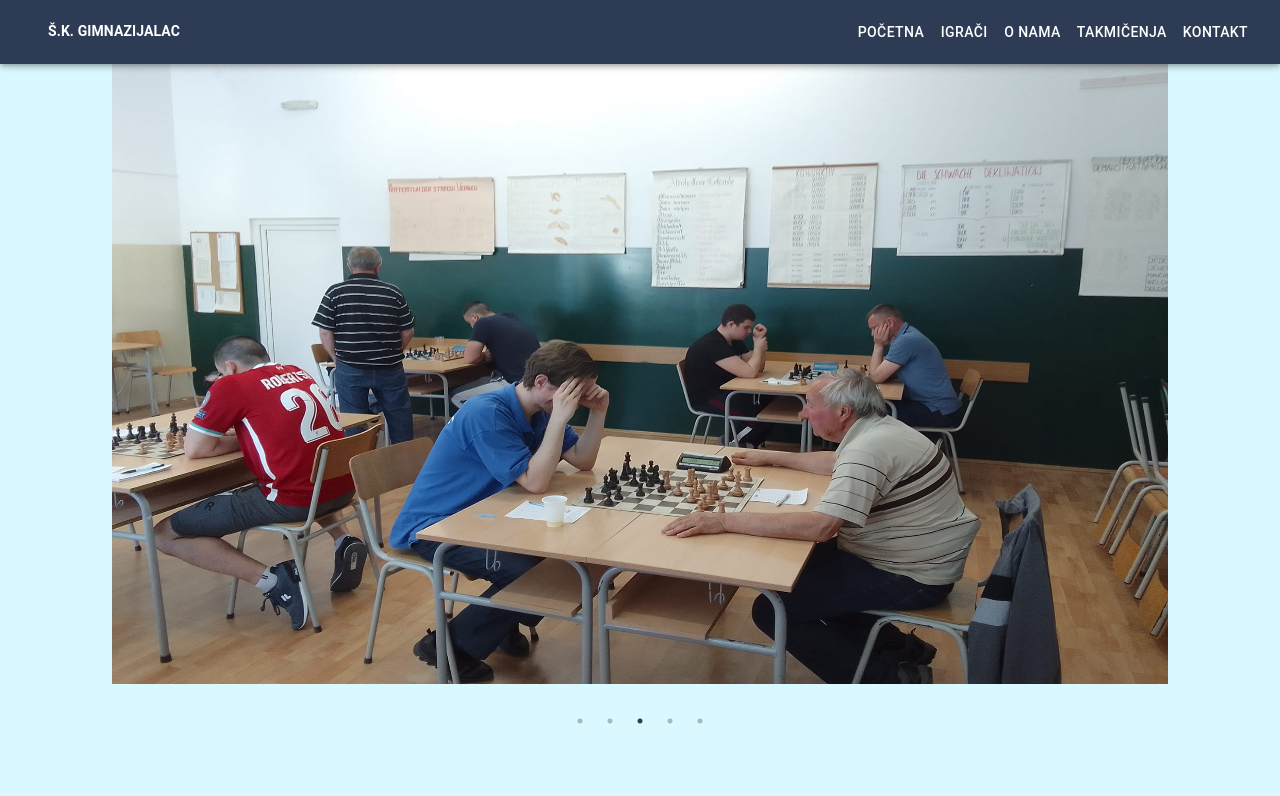
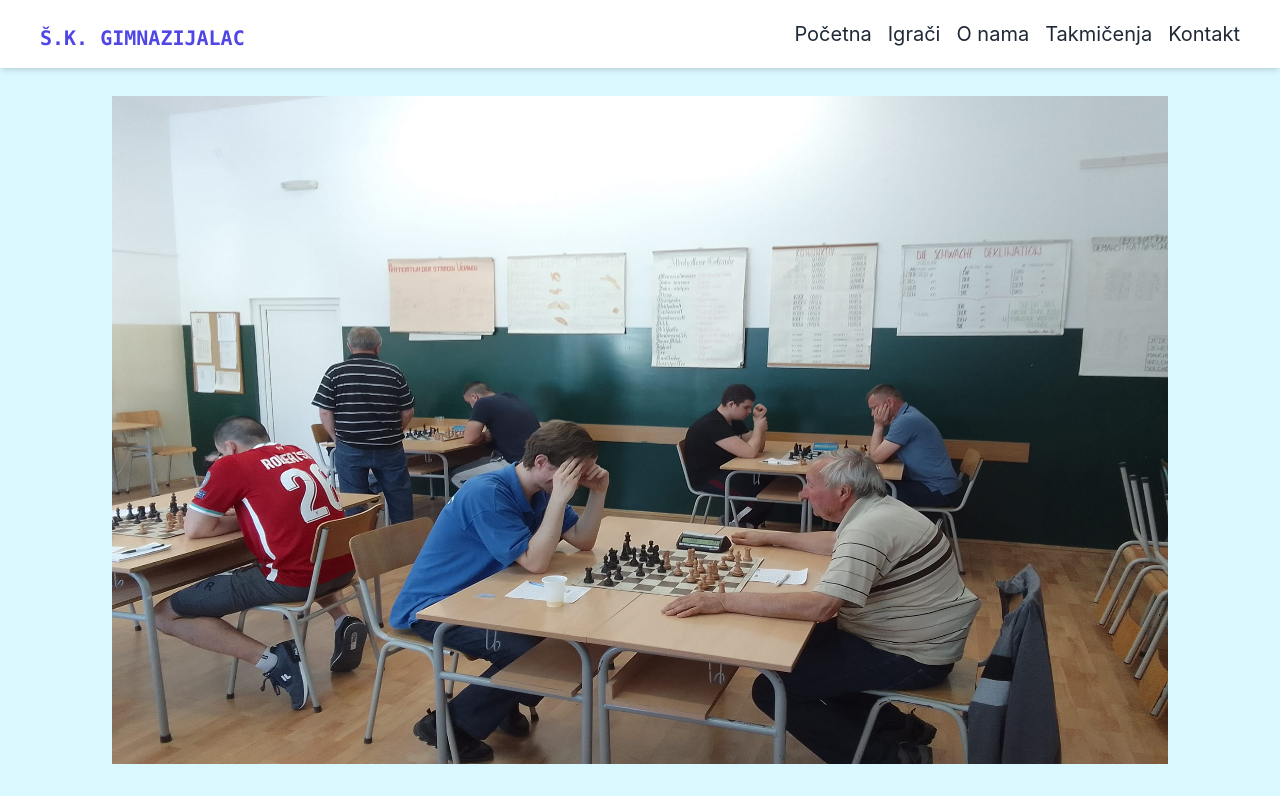
Before and after one commit to milanm98/chess-club-website, a Next.js app: page / in a window 1280 px wide. Shown: the top 796 px of the page. Built offline with nearby package versions, Linux system fonts and the light colour scheme.

Commit message:
[refactor]:Implement new navbar without MUI

```diff
--- a/components/footer.tsx
+++ b/components/footer.tsx
@@ -1,6 +1,6 @@
 export default function Footer() {
   return (
-    <div className="text-center bg-[#2E3B55]">
+    <footer className="text-center bg-[#2E3B55]">
       <p className="p-8 text-white text-sm lg:text-lg font-black">
         Šah Klub Gimnazijalac
       </p>
@@ -14,6 +14,6 @@ export default function Footer() {
           alt="logo"
         ></img>
       </div>
-    </div>
+    </footer>
   )
 }
--- a/components/layout.tsx
+++ b/components/layout.tsx
@@ -6,7 +6,7 @@ const Layout = ({ children }: any) => {
   return (
     <>
       <Navbar />
-      <main>{children}</main>
+      <main className="my-20">{children}</main>
       <Footer />
     </>
   )
--- a/components/navbar.tsx
+++ b/components/navbar.tsx
@@ -1,119 +1,51 @@
-import AppBar from '@mui/material/AppBar'
-import Box from '@mui/material/Box'
-import Divider from '@mui/material/Divider'
-import Drawer from '@mui/material/Drawer'
-import IconButton from '@mui/material/IconButton'
-import List from '@mui/material/List'
-import ListItem from '@mui/material/ListItem'
-import ListItemButton from '@mui/material/ListItemButton'
-import ListItemText from '@mui/material/ListItemText'
-import MenuIcon from '@mui/icons-material/Menu'
-import Toolbar from '@mui/material/Toolbar'
-import Typography from '@mui/material/Typography'
-import Button from '@mui/material/Button'
+import Link from 'next/link'
 import { useState } from 'react'
-import { useRouter } from 'next/router'
-
-const drawerWidth = 240
-const navItems = [
-  { name: 'Početna', href: '' },
-  { name: 'Igrači', href: 'igraci' },
-  { name: 'O nama', href: 'o-nama' },
-  { name: 'Takmičenja', href: 'takmicenja' },
-  { name: 'Kontakt', href: 'kontakt' },
-]
 
 const Navbar = () => {
-  const router = useRouter()
-  const [mobileOpen, setMobileOpen] = useState(false)
+  const [open, setOpen] = useState(false)
 
-  const handleDrawerToggle = () => {
-    setMobileOpen(!mobileOpen)
-  }
-
-  const drawer = (
-    <Box onClick={handleDrawerToggle} sx={{ textAlign: 'center' }}>
-      <Typography variant="h6" sx={{ my: 2, fontWeight: 'bold' }}>
-        Š.K. GIMNAZIJALAC
-      </Typography>
-      <Divider />
-      <List>
-        {navItems.map((item) => (
-          <ListItem key={item.href} disablePadding>
-            <ListItemButton
-              onClick={() => {
-                router.push(`/${item.href}`)
-              }}
-              sx={{ textAlign: 'center' }}
-            >
-              <ListItemText primary={item.name} />
-            </ListItemButton>
-          </ListItem>
-        ))}
-      </List>
-    </Box>
-  )
+  const Links = [
+    { name: 'Početna', link: '' },
+    { name: 'Igrači', link: 'igraci' },
+    { name: 'O nama', link: 'o-nama' },
+    { name: 'Takmičenja', link: 'takmicenja' },
+    { name: 'Kontakt', link: 'kontakt' },
+  ]
 
   return (
-    <Box sx={{ display: 'flex' }}>
-      <AppBar component="nav" style={{ background: '#2E3B55' }}>
-        <Toolbar>
-          <IconButton
-            color="inherit"
-            aria-label="open drawer"
-            edge="start"
-            onClick={handleDrawerToggle}
-            sx={{ mr: 2, display: { md: 'none' } }}
-          >
-            <MenuIcon />
-          </IconButton>
-          <Typography
-            variant="subtitle2"
-            component="div"
-            sx={{
-              flexGrow: 1,
-              display: { xs: 'none', md: 'block' },
-              fontWeight: 'bold',
-              mx: 3,
-            }}
-          >
-            Š.K. GIMNAZIJALAC
-          </Typography>
-          <Box sx={{ display: { xs: 'none', md: 'block' } }}>
-            {navItems.map((item) => (
-              <Button
-                onClick={() => {
-                  router.push(`/${item.href}`)
-                }}
-                key={item.href}
-                sx={{ color: '#fff' }}
-              >
-                {item.name}
-              </Button>
-            ))}
-          </Box>
-        </Toolbar>
-      </AppBar>
-      <Box component="nav">
-        <Drawer
-          variant="temporary"
-          open={mobileOpen}
-          onClose={handleDrawerToggle}
-          ModalProps={{
-            keepMounted: true, // Better open performance on mobile.
-          }}
-          sx={{
-            display: { xs: 'block', md: 'none' },
-            '& .MuiDrawer-paper': {
-              boxSizing: 'border-box',
-              width: drawerWidth,
-            },
-          }}
+    <header className="shadow-md w-full fixed top-0 left-0 z-20">
+      <div className="md:flex items-center justify-between bg-white py-4 md:px-10 px-7">
+        <div className="font-bold text-2xl cursor-pointer flex items-center font-[Poppins] text-gray-800">
+          <span className="text-xl text-indigo-600 mr-1 pt-2 uppercase font-mono">
+            Š.K. Gimnazijalac
+          </span>
+        </div>
+
+        <div
+          onClick={() => setOpen(!open)}
+          className="text-3xl absolute right-8 top-3 cursor-pointer md:hidden"
         >
-          {drawer}
-        </Drawer>
-      </Box>
-    </Box>
+          {open ? <button>&#x2715;</button> : <button>&#x2630;</button>}
+        </div>
+
+        <ul
+          className={` md:flex md:items-center md:pb-0 pb-12 absolute md:static bg-white md:z-auto z-[-1] left-0 w-full md:w-auto md:pl-0 pl-9  shadow-lg md:shadow-none transition-all duration-500 ease-in ${
+            open ? 'top-20' : 'top-[-490px]'
+          }`}
+        >
+          {Links.map((link) => (
+            <li key={link.name} className="md:ml-4 text-xl md:my-0 my-7">
+              <Link key={link.name} href={`/${link.link}`}>
+                <a className="text-gray-800 hover:text-gray-400 duration-500">
+                  {link.name}
+                </a>
+              </Link>
+            </li>
+          ))}
+        </ul>
+      </div>
+    </header>
   )
 }
+
 export default Navbar
--- a/pages/index.tsx
+++ b/pages/index.tsx
@@ -1,13 +1,12 @@
 import type { NextPage } from 'next'
 import Head from 'next/head'
-import Navbar from '../components/navbar'
-import Footer from '../components/footer'
 import LandingPageCarousel from '../components/landing-page-carousel'
 import Posts from '../components/posts'
+import Layout from '../components/layout'
 
 const Home: NextPage = () => {
   return (
-    <div>
+    <>
       <Head>
         <title>Š.K. Gimnazijalac</title>
         <meta
@@ -16,12 +15,11 @@ const Home: NextPage = () => {
         />
         <link rel="icon" href="/logo.jpg" />
       </Head>
-
-      <Navbar />
-      <LandingPageCarousel />
-      <Posts />
-      <Footer />
-    </div>
+      <Layout>
+        <LandingPageCarousel />
+        <Posts />
+      </Layout>
+    </>
   )
 }
 
```
Also changed, not shown: 2 other files (tests, documents, lock files or other folders).
